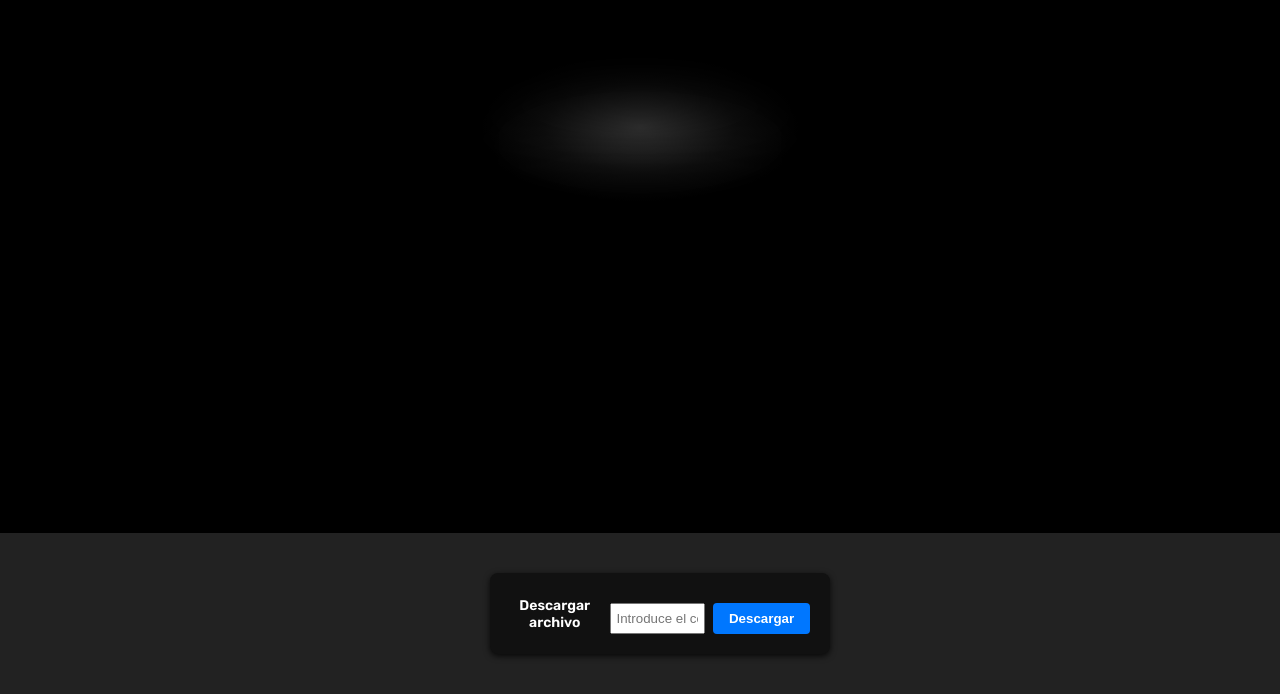
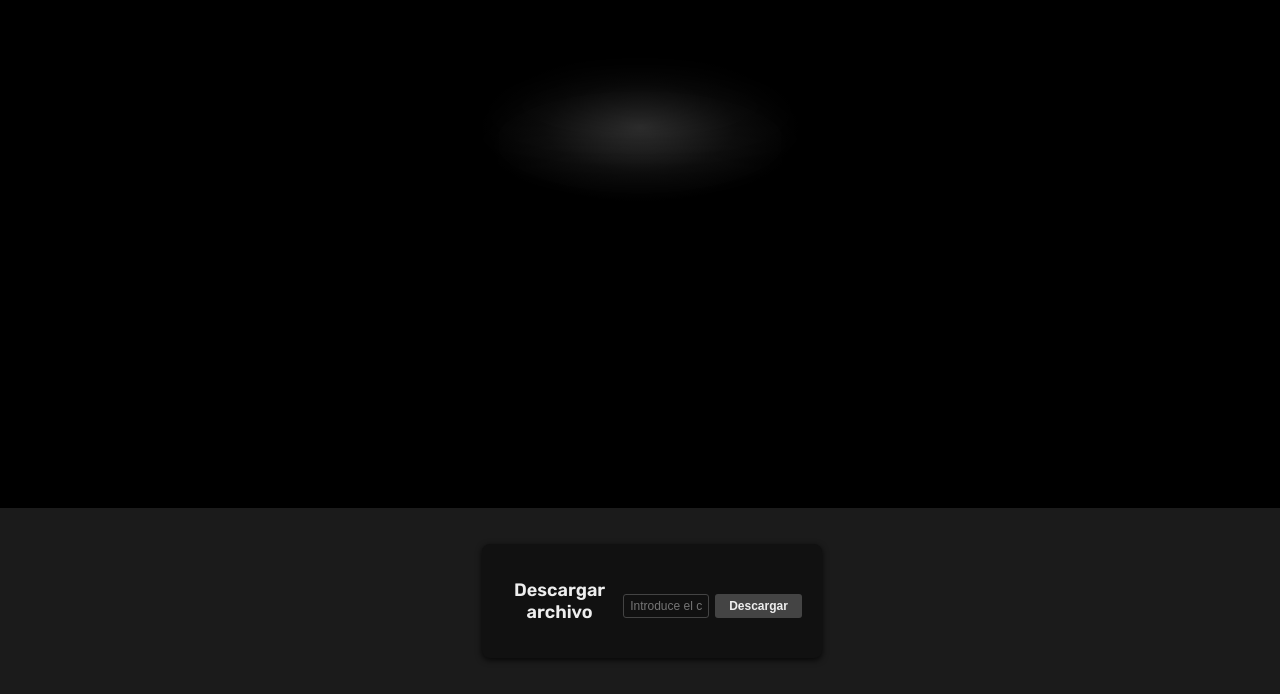
Before and after one commit to coffeetron832/fictional-parakeet, a website: page public/index.html in a window 1280 px wide. Shown: the part 106-800 px from the top of the page. Drawn offline with Linux system fonts and the light colour scheme.

Commit message:
Update style.css

```diff
--- a/public/style.css
+++ b/public/style.css
@@ -163,39 +163,54 @@ button:hover {
   }
 }
 
-/* Footer en la parte inferior */
+/* Footer sutil y compacto */
 .bottom-bar {
   position: fixed;
   bottom: 0;
   left: 0;
   width: 100%;
   display: flex;
-  justify-content: space-between; /* Espaciado entre izquierda y derecha */
+  justify-content: space-between;
   align-items: center;
-  background: #222;
-  color: #fff;
-  padding: 10px 20px;
-  box-shadow: 0 -2px 6px rgba(0,0,0,0.3);
-  font-size: 14px;
+  background: rgba(34, 34, 34, 0.8); /* semitransparente */
+  color: #eee;
+  padding: 6px 12px;
+  font-size: 12px;
+  backdrop-filter: blur(4px); /* efecto cristal suave */
+  box-shadow: 0 -1px 4px rgba(0,0,0,0.2);
 }
 
-/* Para que el formulario de descarga se vea más compacto */
+/* Sección de descarga sin título */
 .download-section {
   display: flex;
   align-items: center;
-  gap: 10px;
-}
-
-.download-section h2 {
-  margin: 0;
-  font-size: 14px;
+  gap: 6px;
 }
 
 .download-section form {
   display: flex;
-  gap: 8px;
+  gap: 6px;
 }
 
 .download-section input {
-  padding: 5px;
+  padding: 4px 6px;
+  font-size: 12px;
+  border: 1px solid #444;
+  border-radius: 3px;
+  background: #111;
+  color: #eee;
 }
+
+.download-section button {
+  padding: 4px 8px;
+  font-size: 12px;
+  border: none;
+  border-radius: 3px;
+  background: #444;
+  color: #eee;
+  cursor: pointer;
+}
+
+.download-section button:hover {
+  background: #555;
+}
```
